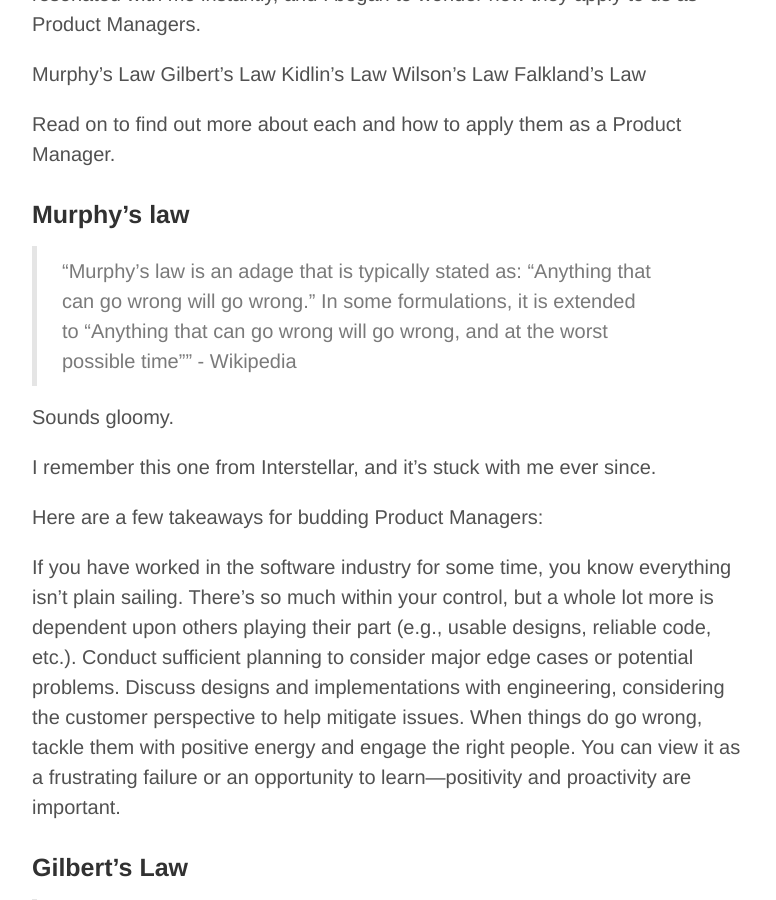
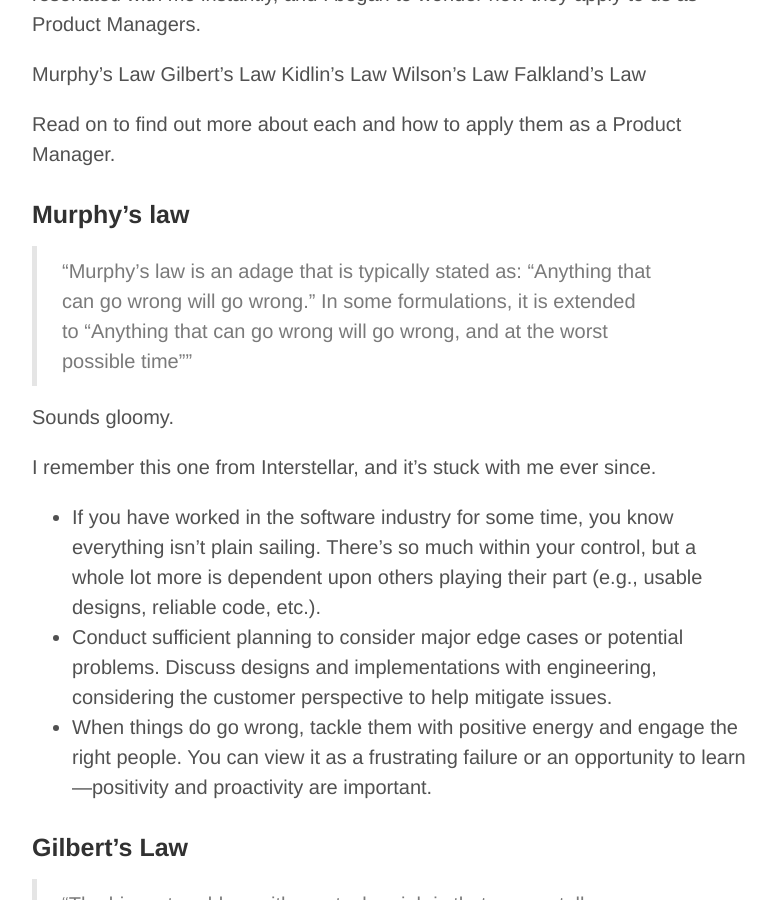
Before and after one commit to calcode/calcode.github.io, a Jekyll site: the page built from _posts/2024-07-17-five-adages-product-managers.md, in a window 1280 px wide and 900 px high, scrolled down 591 px. Shown: the whole window, without its empty margins (248-1024 px from the left). Built offline with Jekyll 4.4.1, drawn with Linux system fonts in a browser that asks for light colours.

Commit message:
Update 2024-07-17-five-adages-product-managers.md

```diff
--- a/_posts/2024-07-17-five-adages-product-managers.md
+++ b/_posts/2024-07-17-five-adages-product-managers.md
@@ -22,17 +22,15 @@ Read on to find out more about each and how to apply them as a Product Manager.
 
 ### Murphy’s law
 
-> “Murphy's law is an adage that is typically stated as: "Anything that can go wrong will go wrong." In some formulations, it is extended to "Anything that can go wrong will go wrong, and at the worst possible time”” - Wikipedia
+> “Murphy's law is an adage that is typically stated as: "Anything that can go wrong will go wrong." In some formulations, it is extended to "Anything that can go wrong will go wrong, and at the worst possible time””
 
 Sounds gloomy.
 
 I remember this one from Interstellar, and it’s stuck with me ever since.
 
-Here are a few takeaways for budding Product Managers:
-
-If you have worked in the software industry for some time, you know everything isn’t plain sailing. There’s so much within your control, but a whole lot more is dependent upon others playing their part (e.g., usable designs, reliable code, etc.).
-Conduct sufficient planning to consider major edge cases or potential problems. Discuss designs and implementations with engineering, considering the customer perspective to help mitigate issues.
-When things do go wrong, tackle them with positive energy and engage the right people. You can view it as a frustrating failure or an opportunity to learn—positivity and proactivity are important.
+- If you have worked in the software industry for some time, you know everything isn’t plain sailing. There’s so much within your control, but a whole lot more is dependent upon others playing their part (e.g., usable designs, reliable code, etc.).
+- Conduct sufficient planning to consider major edge cases or potential problems. Discuss designs and implementations with engineering, considering the customer perspective to help mitigate issues.
+- When things do go wrong, tackle them with positive energy and engage the right people. You can view it as a frustrating failure or an opportunity to learn—positivity and proactivity are important.
 
 ### Gilbert’s Law
 
```
